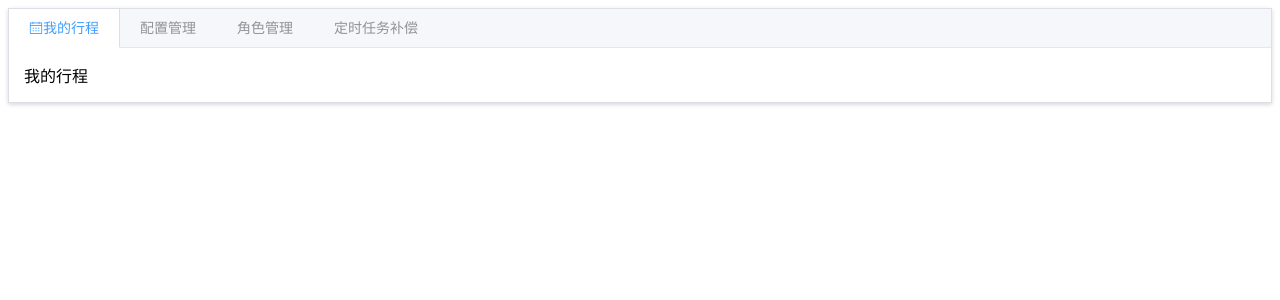
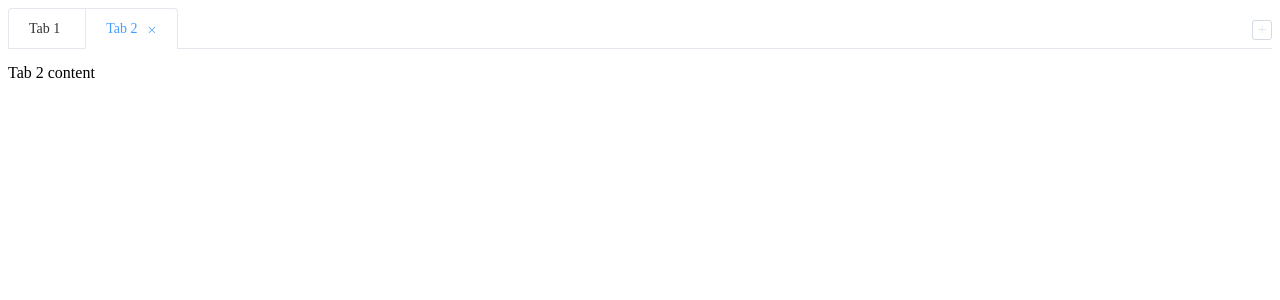
Before and after one commit to kingyeahwei/element_learning, a Vue app: page / in a window 1280 px wide. Shown: the top 300 px of the page. Built offline with nearby package versions, Linux system fonts and the light colour scheme.

Commit message:
tab 动态的增减标签页

```diff
--- a/src/App.vue
+++ b/src/App.vue
@@ -1,13 +1,13 @@
 <template>
   <div id="app">
-    <el-tabs type="border-card">
-      <el-tab-pane>
-        <span slot="label"><i class="el-icon-date"></i>我的行程</span>
-        我的行程
+    <el-tabs v-model="editableTabsValue" type="card" editable @edit="handleTabsEdit">
+      <el-tab-pane
+        v-for="(item, index) in editableTabs"
+        :key="item.name"
+        :label="item.title"
+        :name="item.name"
+      >{{item.content}}
       </el-tab-pane>
-      <el-tab-pane label="配置管理">配置管理</el-tab-pane>
-      <el-tab-pane label="角色管理">角色管理</el-tab-pane>
-      <el-tab-pane label="定时任务补偿">定时任务补偿</el-tab-pane>
     </el-tabs>
   </div>
 </template>
@@ -16,9 +16,51 @@
     export default {
         name: "app",
         data() {
-            return {}
+            return {
+                editableTabsValue: "2",
+                editableTabs: [
+                    {
+                        title: 'Tab 1',
+                        name: '1',
+                        content: 'Tab 1 content'
+                    }, {
+                        title: 'Tab 2',
+                        name: '2',
+                        content: 'Tab 2 content'
+                    }
+                ],
+                tabIndex: 2
+            }
         },
-        methods: {}
+        methods: {
+            handleTabsEdit(targetName, action) {
+                if (action == "add") {
+                    let newTabName = ++this.tabIndex + "";
+                    this.editableTabs.push({
+                        title: "New Tab",
+                        name: newTabName,
+                        content: "new tab content"
+                    })
+                    this.editableTabsValue = newTabName;
+                }
+                if (action == "remove") {
+                    let tabs = this.editableTabs;
+                    let activeName = this.editableTabsValue;
+                    if (targetName == activeName) {
+                        tabs.forEach((tab, index) => {
+                            if (tab.name == targetName) {
+                                let nextTab = tabs[index + 1] || tabs[index -1]
+                                if (nextTab) {
+                                    activeName = nextTab.name
+                                }
+                            }
+                        })
+                    }
+                    this.editableTabsValue = activeName;
+                    this.editableTabs = this.editableTabs.filter((tab) => {return tab.name !== targetName})
+                }
+            }
+        }
     }
 </script>
 
```
